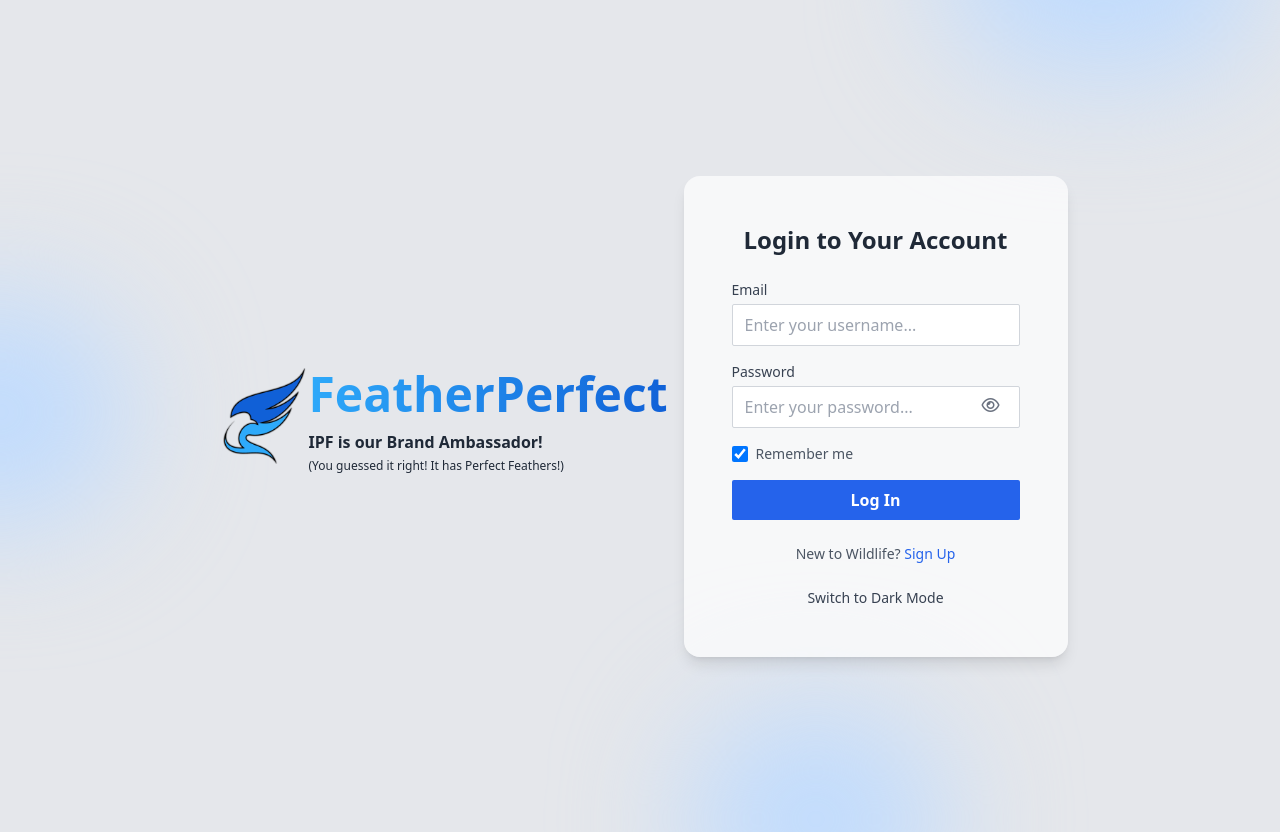
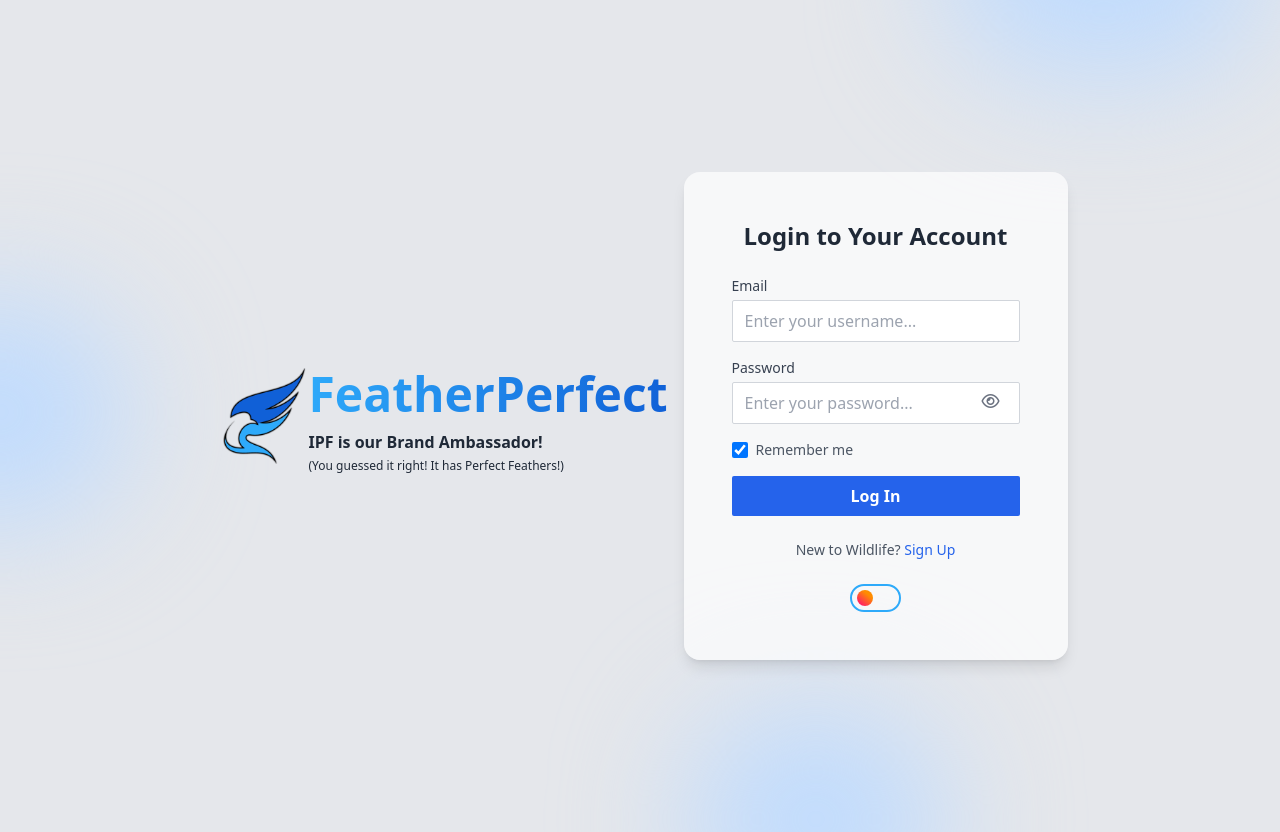
Before and after one commit to SwanandD121/FeatherPerfect_fe, a React (Create React App) app: page /Auth in a window 1280 px wide. Built offline with nearby package versions, Linux system fonts and the light colour scheme.

Commit message:
Fixes #88: replace hyperlink with a toggle button to switch between light mode and dark mode

```diff
--- a/src/pages/Auth/Auth.jsx
+++ b/src/pages/Auth/Auth.jsx
@@ -320,12 +320,12 @@ function SignUp({ setLogin, handleThemeSwitch = null, currentTheme = "light" })
                 </div>
 
                 {/* Dark Mode Toggle */}
-                <button
-                    onClick={handleThemeSwitch}
-                    className="w-full text-sm font-medium text-gray-700 dark:text-gray-300"
-                >
-                    {currentTheme === "dark" ? "Switch to Light Mode" : "Switch to Dark Mode"}
-                </button>
+                <div className="flex flex-row justify-center items-center">
+                    <label className="switch">
+                        <input type="checkbox" onChange={handleThemeSwitch} />
+                            <span className="slider"></span>
+                    </label>
+                </div>
             </div>
         </div>
     );
@@ -449,12 +449,12 @@ function LogIn({ setLogin, handleThemeSwitch = null, currentTheme = "light" }) {
                 </div>
 
                 {/* Dark Mode Toggle */}
-                <button
-                    onClick={handleThemeSwitch}
-                    className="w-full text-sm font-medium text-gray-700 dark:text-gray-300 inline-block"
-                >
-                    {currentTheme === "dark" ? "Switch to Light Mode" : "Switch to Dark Mode"}
-                </button>
+                <div className="flex flex-row justify-center items-center">
+                    <label className="switch">
+                        <input type="checkbox" onChange={handleThemeSwitch} />
+                            <span className="slider"></span>
+                    </label>
+                </div>
             </div>
         </div>
     );
```
